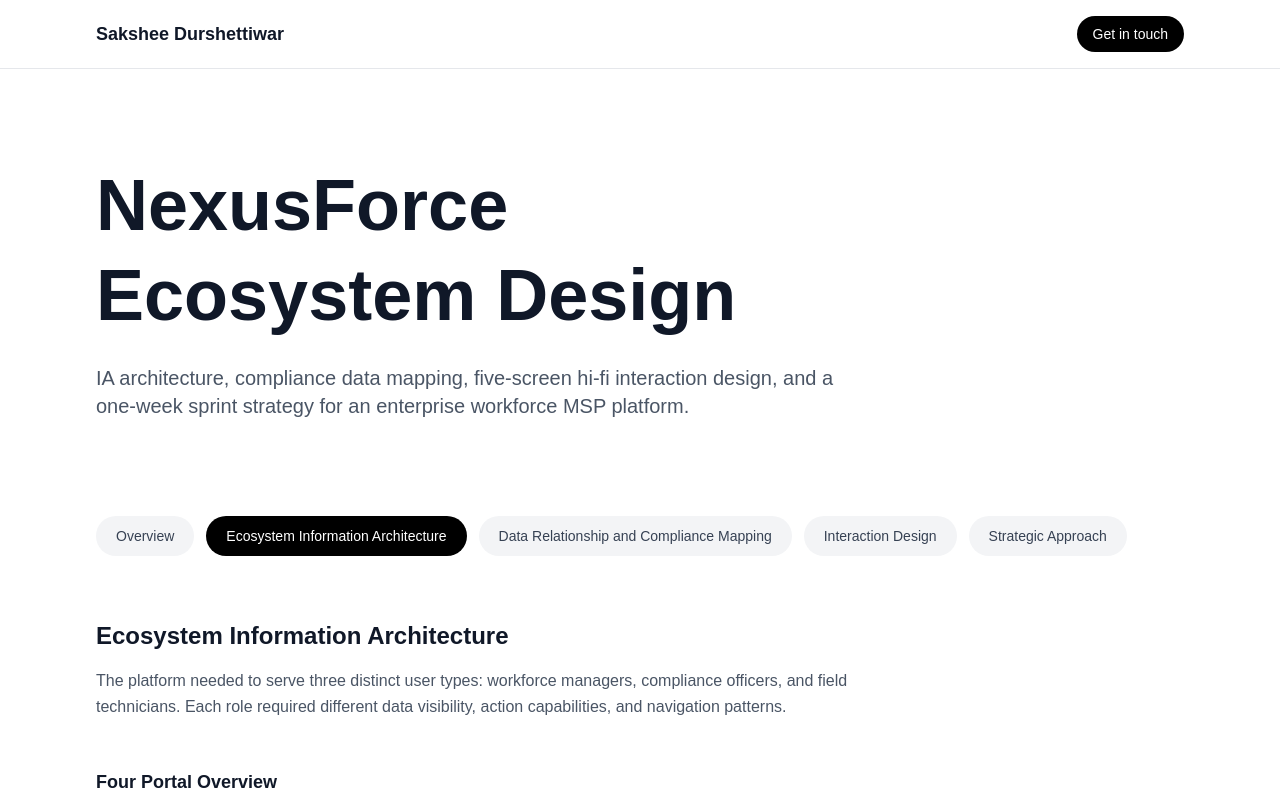
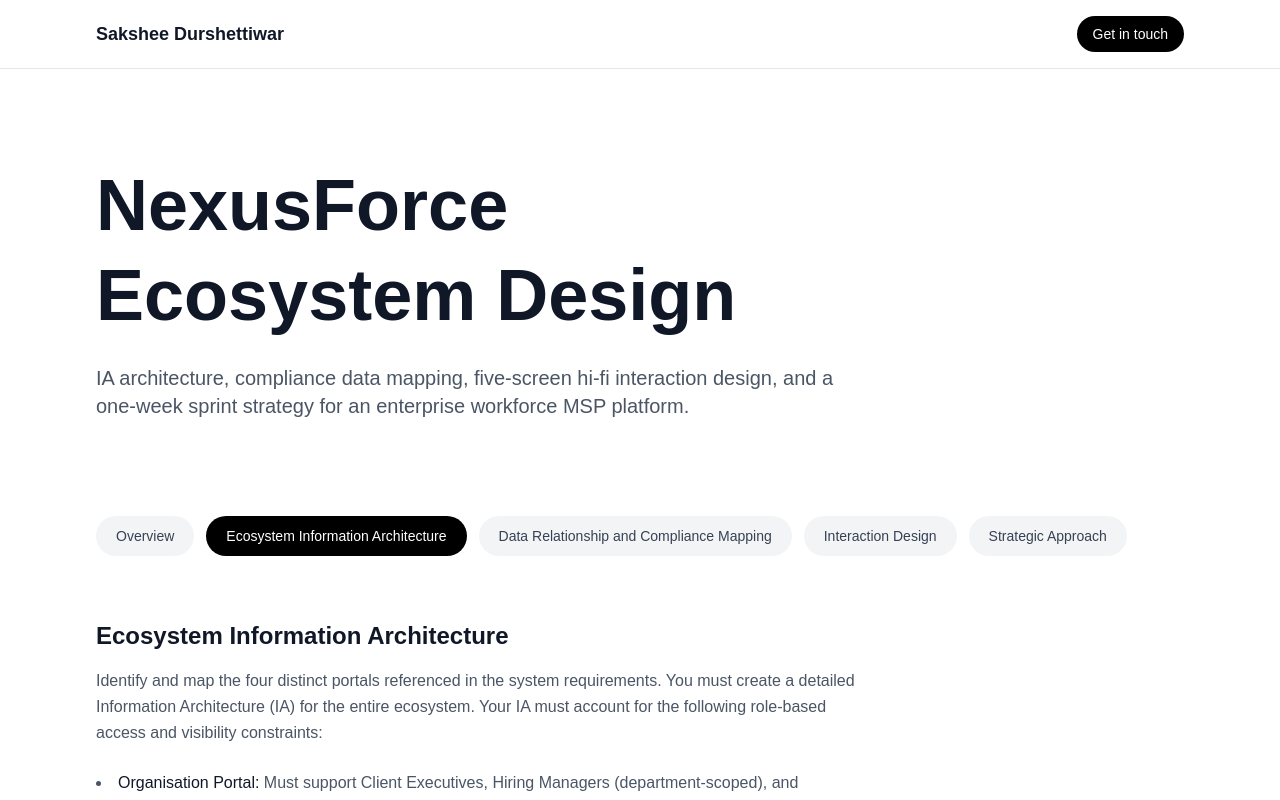
Before and after one commit to saksheedurshettiwar/Heizen, a Next.js app: page / in a window 1280 px wide. Both pictures are taken after a click on the button "Ecosystem Information Architecture". Shown: the top 800 px of the page. Built offline with nearby package versions, Linux system fonts and the light colour scheme.

Commit message:
Update Ecosystem IA description with portal constraints

```diff
--- a/app/page.tsx
+++ b/app/page.tsx
@@ -95,8 +95,14 @@ export default function AccessIQCaseStudy() {
               <div className="max-w-3xl">
                 <h2 className="text-2xl font-semibold mb-4">Ecosystem Information Architecture</h2>
                 <p className="text-gray-600 leading-relaxed mb-6">
-                  The platform needed to serve three distinct user types: workforce managers, compliance officers, and field technicians. Each role required different data visibility, action capabilities, and navigation patterns.
+                  Identify and map the four distinct portals referenced in the system requirements. You must create a detailed Information Architecture (IA) for the entire ecosystem. Your IA must account for the following role-based access and visibility constraints:
                 </p>
+                <ul className="list-disc list-inside space-y-3 text-gray-600 leading-relaxed mb-6">
+                  <li><span className="font-medium text-gray-900">Organisation Portal:</span> Must support Client Executives, Hiring Managers (department-scoped), and Operations roles. Note that vendor rates are strictly hidden from all roles in this portal.</li>
+                  <li><span className="font-medium text-gray-900">Vendor Portal:</span> Focuses on vendor-side management and Vendor Rates.</li>
+                  <li><span className="font-medium text-gray-900">Candidate Portal:</span> A simplified interface for workers to view incentives and manage documents.</li>
+                  <li><span className="font-medium text-gray-900">Admin Portal:</span> A high-level control center for &quot;Program&quot; roles (StaffLogic internal) to manage configurations and global MSP/SaaS fees.</li>
+                </ul>
               </div>
               <div className="max-w-3xl space-y-6">
                 <div>
```
